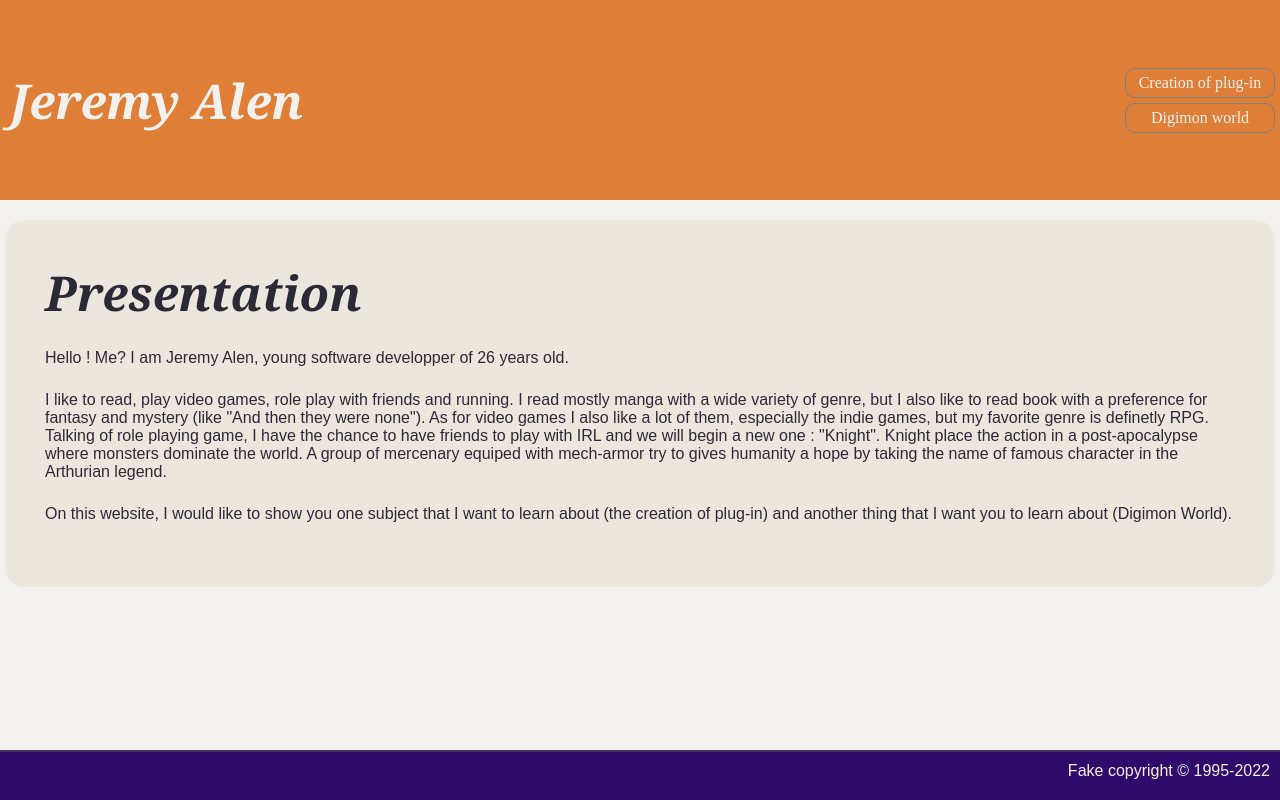
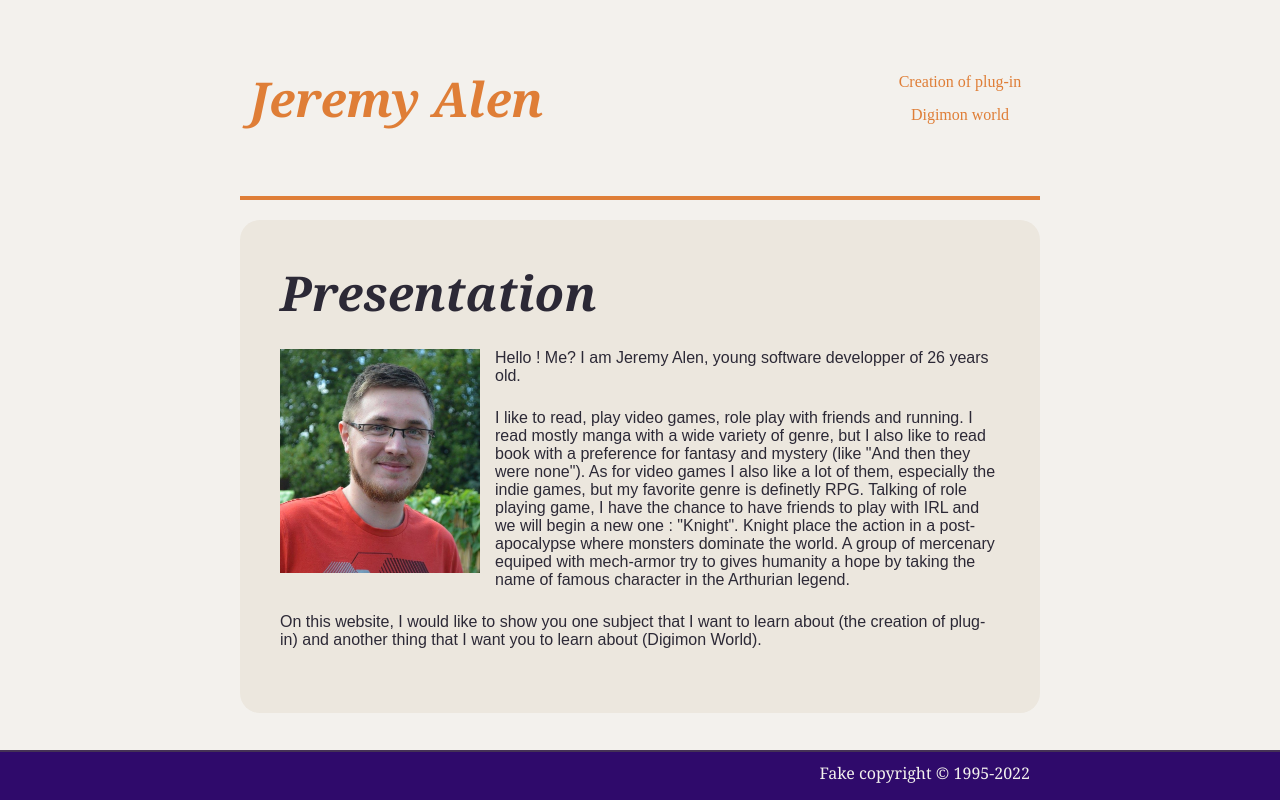
Before and after one commit to Nemuroscythe/HTMLCSS_Project, a plain HTML site: page index.html in a window 1280 px wide. Drawn offline with Linux system fonts and the light colour scheme.

Commit message:
Visual rework (global alignement, delete the background color of the header, adding images)

```diff
--- a/index.html
+++ b/index.html
@@ -22,6 +22,7 @@
     <article>
         <h1>Presentation</h1>
 
+        <img src="image/jeremy-alen.jpg" width="200px" alt="Photo de Jeremy Alen">
         <p>
             Hello ! Me? I am Jeremy Alen, young software developper of 26 years old.
         </p>
@@ -46,7 +47,9 @@
     </article>
 
     <footer>
-        <p>Fake copyright &COPY; 1995-2022</p>
+        <div class="align">
+            <p>Fake copyright &COPY; 1995-2022</p>
+        </div>
     </footer>
 </body>
 
--- a/styles.css
+++ b/styles.css
@@ -15,22 +15,21 @@ body {
 
 header {
     height: 200px;
-    background-color: #df7e37;
+    margin: 0 auto;
+    width: 800px;
+    border-bottom: 4px solid #df7e37;
     display: flex;
-    justify-content: space-between;
+    justify-content:  space-between;
     align-items: center;
 }
 
-/* header h1 {
-    margin: 10px auto;
-} */
-
-nav ul{
+nav ul {
     list-style: none;
 }
 
 article {
-    margin: 20px 5px;
+    margin: 20px auto;
+    width: 800px;
     padding: 40px;
     border-style: hidden;
     border-radius: 20px;
@@ -50,27 +49,25 @@ footer {
 
 footer p {
     vertical-align: middle;
-    text-align:right;
+    text-align: right;
     margin: 10px 10px;
+    font-family: Georgia, 'Times New Roman', Times, serif;
 }
 
 /* Texte styling */
 
-h1{
+h1 {
     font-size: 3em;
     font-style: italic;
     font-family: Georgia, 'Times New Roman', Times, serif;
 }
 
-p{
+p {
     margin: 1.5em 0em;
-    font-family:Arial, Helvetica, sans-serif;
+    font-family: Arial, Helvetica, sans-serif;
 }
 
 /* Link styling*/
-/* a{
-        text-decoration: none;
-    } */
 
 a:link,
 a:visited {
@@ -79,12 +76,11 @@ a:visited {
     text-decoration: none;
     font-weight: none;
     text-align: center;
-    color: #f3f1ed;
+    color: #df7e37;
 
-    /* background-color: #df7e37; */
     padding: 5px;
     margin: 5px;
-    border: 1px solid grey;
+    border: hidden;
     border-radius: 10px;
     width: 150px;
 
@@ -92,40 +88,28 @@ a:visited {
 
 a:hover,
 a:visited:hover {
-    background-color: #2f0a6b;
+    color: #e75b1a;
 }
 
 
 a:active,
 a:visited:active {
-    background-color: #2c2936;
+    color: #d4ab8d;
+    background-color: #cccccc20;
 }
 
 /* Exception */
 h1 a:link,
 h1 a:visited {
-    display: block;
-
-    text-decoration: none;
-    font-weight: none;
-    text-align: center;
-    color: #f3f1ed;
-
-    /* background-color: #df7e37; */
-    padding: 5px;
-    margin: 5px;
-    border-style: hidden;
-    border-radius: 10px;
     width: fit-content;
 }
-/*
-h1 a:hover,
-h1 a:visited:hover {
-    background-color: #2f0a6b;
+
+.align {
+    margin: 0 auto;
+    width: 800px;
 }
 
-
-h1 a:active,
-h1 a:visited:active {
-    background-color: #2c2936;
-} */
+img{
+    float: left;
+    margin: 1.5em 15px 10px 0px;
+}
```
Also changed, not shown: digimon-world.html (+3 -0 lines), plug-in.html (+2 -0 lines), image/digimon-world-ps1.png (added), image/jeremy-alen.jpg (added), image/plug-in.jpg (added).
